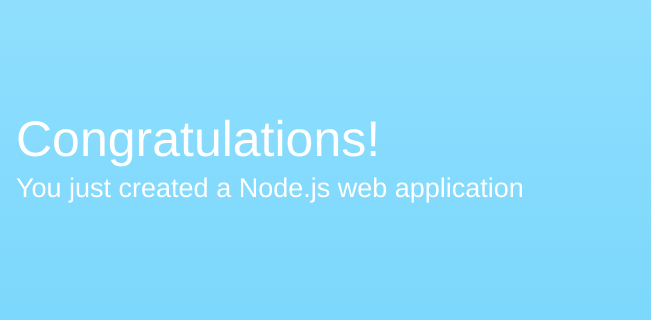
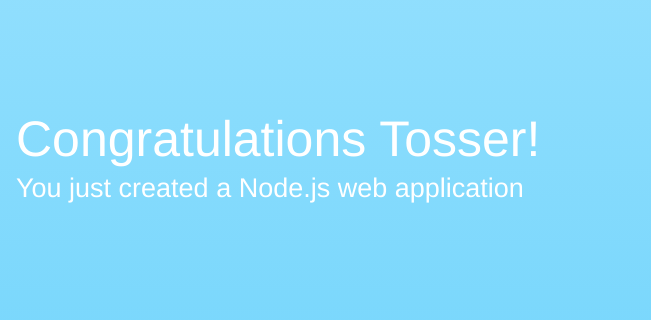
Before and after one commit to dgribbin/codestardemo, a website: page public/index.html in a window 1280 px wide. Shown: the part 171-491 px from the top of the page, 629-1280 px from the left. Drawn offline with Linux system fonts and the light colour scheme.

Commit message:
Dummy line

```diff
--- a/public/index.html
+++ b/public/index.html
@@ -58,7 +58,7 @@
         <div class="message">
             <a class="twitter-link" href="http://twitter.com/home/?status=I%20created%20a%20project%20with%20AWS%20CodeStar!%20%23AWS%20%23AWSCodeStar%20https%3A%2F%2Faws.amazon.com%2Fcodestar"><img src="assets/img/tweet.svg" /></a>
             <div class="text">
-                <h1>Congratulations!</h1>
+                <h1>Congratulations Tosser!</h1>
                 <h2>You just created a Node.js web application</h2>
             </div>
         </div>
```
